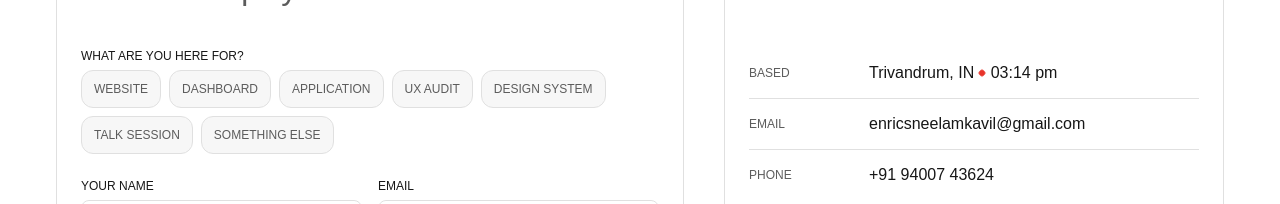
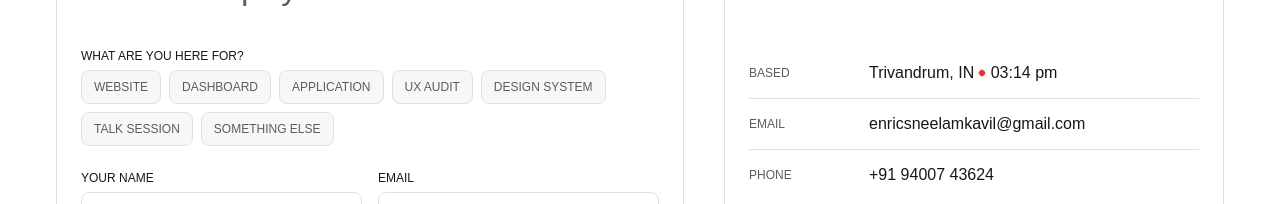
Before and after one commit to enricsneelamkavil/enric-s-neelamkavil, a Next.js app: page /contact in a window 1280 px wide. Shown: the part 357-561 px from the top of the page. Built offline with nearby package versions, Linux system fonts and the light colour scheme; no server answers; a web font is replaced by a local one.

Commit message:
minor form fix - tag

```diff
--- a/components/contact/EnquiryForm.tsx
+++ b/components/contact/EnquiryForm.tsx
@@ -78,8 +78,8 @@ const EnquiryForm = () => {
 
   const setField =
     (field: keyof Omit<FormData, 'services'>) =>
-    (e: React.ChangeEvent<HTMLInputElement | HTMLTextAreaElement | HTMLSelectElement>) =>
-      setForm(f => ({ ...f, [field]: e.target.value }))
+      (e: React.ChangeEvent<HTMLInputElement | HTMLTextAreaElement | HTMLSelectElement>) =>
+        setForm(f => ({ ...f, [field]: e.target.value }))
 
   const wordCount =
     form.brief.trim() === '' ? 0 : form.brief.trim().split(/\s+/).length
@@ -419,8 +419,8 @@ const Chip = styled.button<{ $selected: boolean }>`
     $selected ? 'transparent' : theme.colors.border.tertiary};
   background: ${({ $selected, theme }) =>
     $selected ? theme.colors.surface.inverse : theme.colors.surface.tertiary};
-  border-radius: ${({ theme }) => theme.radii.lg};
-  padding: 10px 12px;
+  border-radius: ${({ theme }) => theme.radii.md};
+  padding: 8px 12px;
   font-family: ${({ theme }) => theme.fonts.sans};
   font-weight: ${({ theme }) => theme.fontWeights.light};
   font-size: ${({ theme }) => theme.fontSizes.xs};
```
